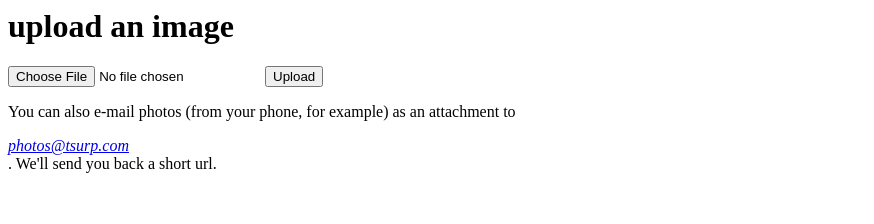
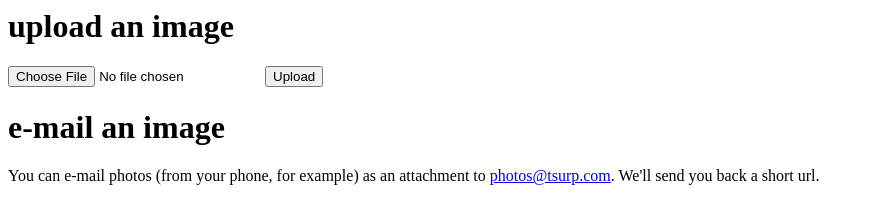
Before and after one commit to jroes/tsurp, a plain HTML site: page index.html in a window 1280 px wide. Shown: the whole page, without its empty margins (0-874 px from the left). Drawn offline with Linux system fonts and the light colour scheme.

Commit message:
update verbage on main page to let people know they can e-mail photos

```diff
--- a/index.html
+++ b/index.html
@@ -6,5 +6,6 @@
 	    <input type="submit" value="Upload">
 	  </form>
 	</div>
-	<p>You can also e-mail photos (from your phone, for example) as an attachment to <em><address><a href="mailto:photos@tsurp.com">photos@tsurp.com</a></address></em>.  We'll send you back a short url.</p>
+	<h1>e-mail an image</h1>
+	<p>You can e-mail photos (from your phone, for example) as an attachment to <a href="mailto:photos@tsurp.com">photos@tsurp.com</a>.  We'll send you back a short url.</p>
       </div>
--- a/static/style.css
+++ b/static/style.css
@@ -126,6 +126,7 @@ ul#footermenu li {
 }
 
 #content h1 {
+    margin-top: .75em;
     text-align: left;
     font-size: 120%;
     font-family: sans;
```
